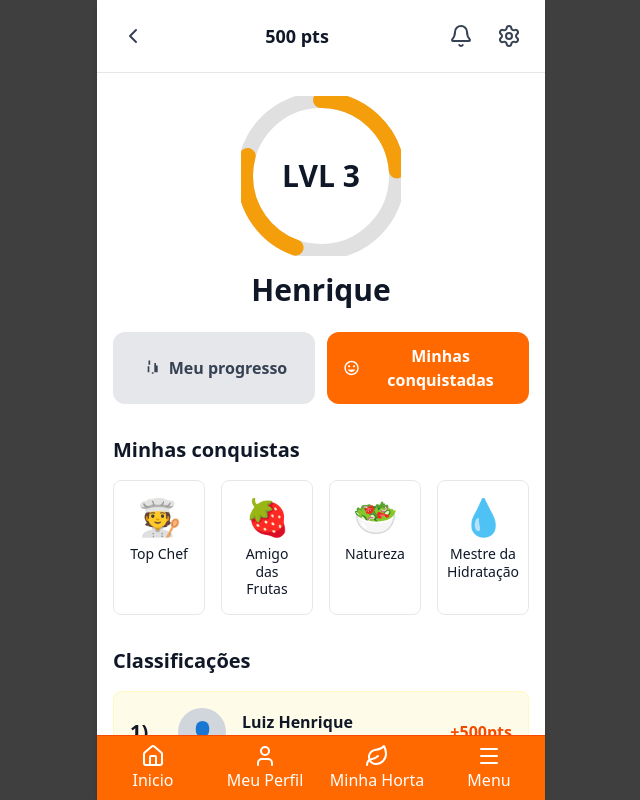
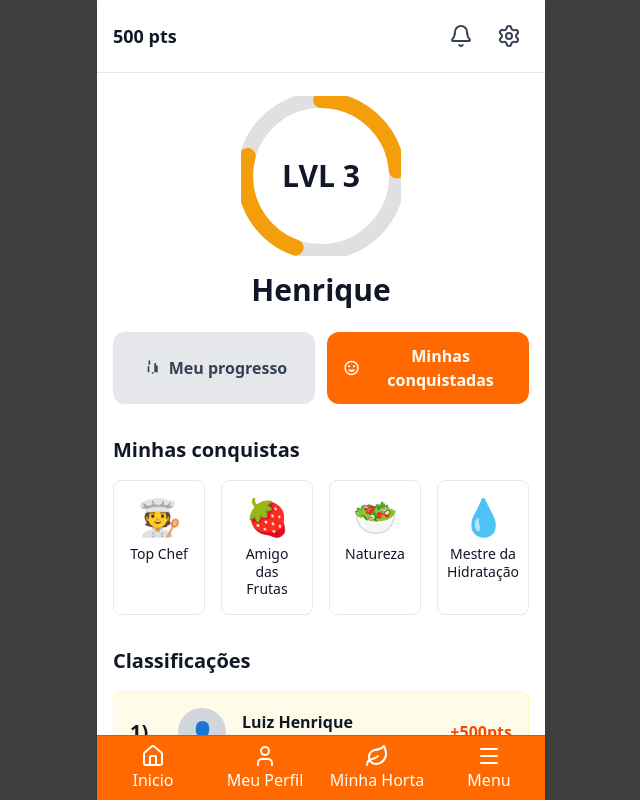
Before and after one commit to estartandodevs-course/Nutra-Frontend-TCC-2025, a React (Vite) app: page /conquistas in a window 1280 px wide. Shown: the whole page, without its empty margins (319-959 px from the left). Built offline with nearby package versions, Linux system fonts and the light colour scheme.

Commit message:
style(component): update HeaderAchievement style component

```diff
--- a/src/components/Milestones/HeaderAchievement.tsx
+++ b/src/components/Milestones/HeaderAchievement.tsx
@@ -1,4 +1,4 @@
-import { ChevronLeft, Bell, Settings } from "lucide-react";
+import {  Bell, Settings } from "lucide-react";
 
 export default function HeaderAchievements() {
   return (
@@ -12,12 +12,6 @@ export default function HeaderAchievements() {
       "
     >
       <div className="flex items-center justify-between">
-        <button
-          className="p-2 hover:bg-gray-100 rounded-lg transition-colors"
-          aria-label="Voltar"
-        >
-          <ChevronLeft className="w-6 h-6 text-gray-700" />
-        </button>
         <div className="text-lg font-semibold text-gray-900">
           500 pts
         </div>
```
